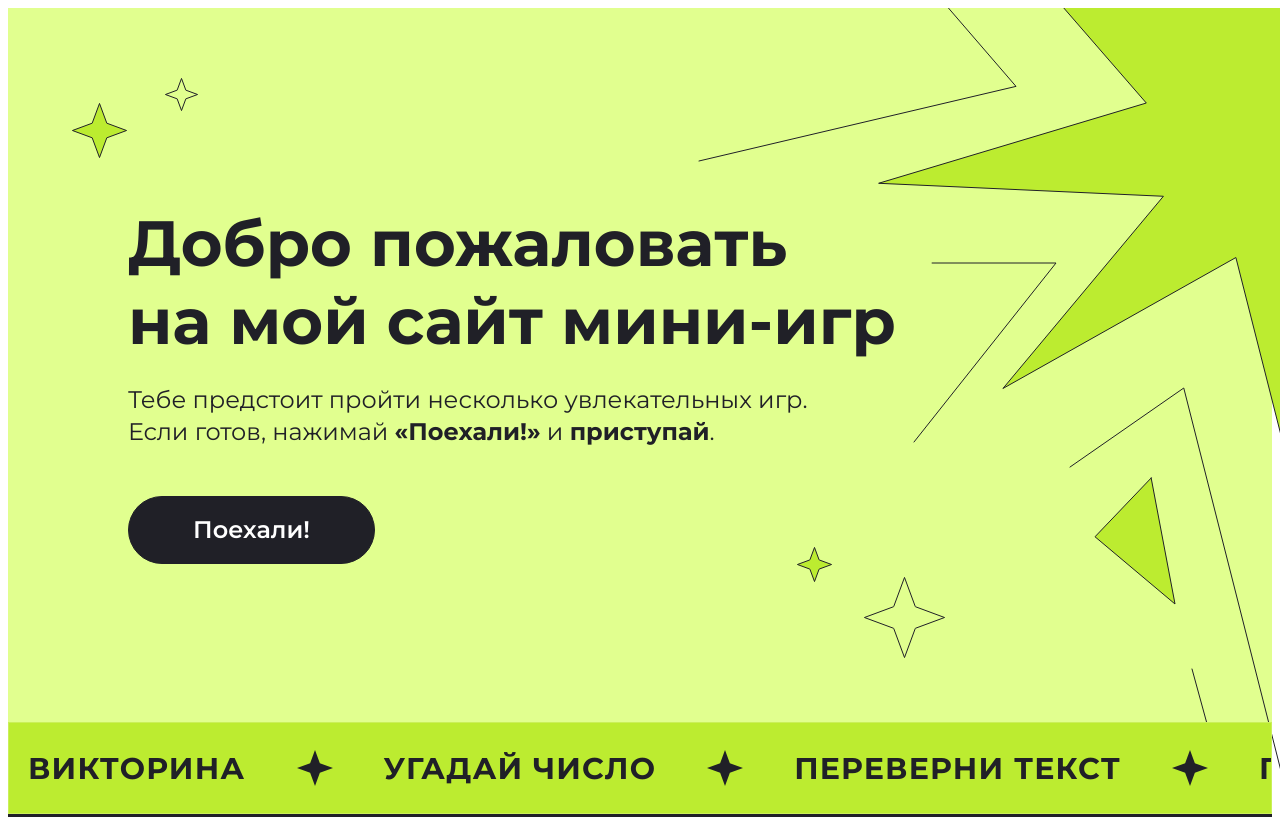
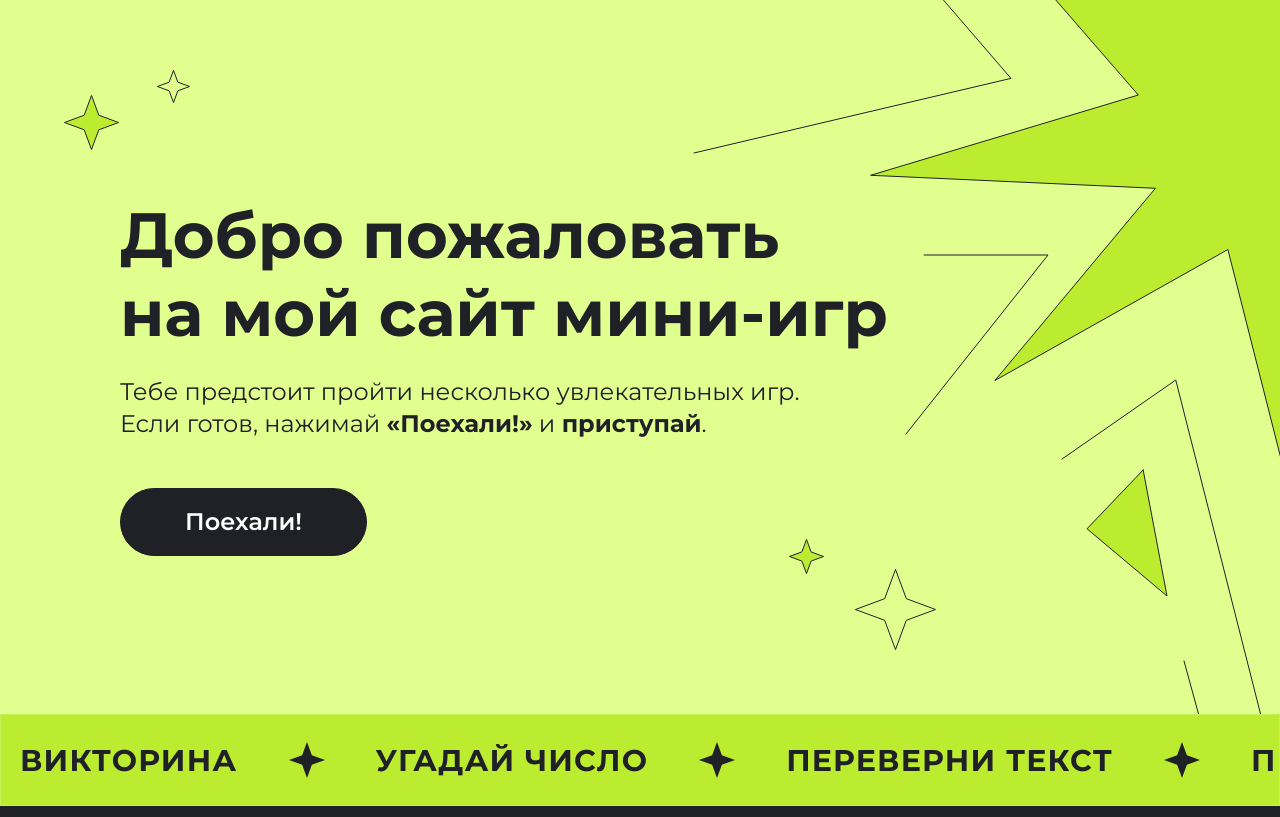
Before and after one commit to Natkn/2-nd-course-hw, a plain HTML site: page index.html in a window 1280 px wide. Shown: the top 817 px of the page. Drawn offline with Linux system fonts and the light colour scheme.

Commit message:
added img

```diff
--- a/style.scss
+++ b/style.scss
@@ -1,3 +1,11 @@
+* {
+    padding: 0;
+    margin: 0;
+}
+
+
+
+
 .center {
     padding-left: calc(50% - 600px);
     padding-right: calc(50% - 600px);
@@ -102,7 +110,7 @@ line-height: 34px;
 }
 
 .header-big-upline{
-    padding-left: 22%;
+    padding-left: 17%;
     position: absolute;
 display: flex;
 }
@@ -111,13 +119,13 @@ display: flex;
     position: absolute;
     display: flex;
     padding-top: 254px;
-    padding-left: 70%;
+    padding-left: 64%;
 
 }
 
 
 .header-big-dline{
-    padding-left: 142%;
+    padding-left: 136%;
     position: absolute;
     padding-top: 379px;
     padding-left: px;
@@ -129,28 +137,28 @@ display: flex;
     position: absolute;
     display: flex;
     padding-top: 660px;
-    padding-left: 154%;
+    padding-left: 148%;
 }
 
 .header-big-smallstar{
     padding-top: 538px;
-    padding-left: 120%;
+    padding-left: 92%;
 
 }
 
 .header-big-star{
     padding-top: 568px;
-    padding-left: 25%;
+    padding-left: 24%;
 }
 
 .header-big-tri{
     position: absolute;
 padding-top: 468px;
-padding-left: 126%;
+padding-left: 120%;
 }
 .header-bigstar{
     width: 413px;
-    padding-left: 3%;
+
 
 }
 
@@ -178,7 +186,7 @@ justify-content: center;
 }
 
 .main{
-    background: url(./img/mainstar\ \(1\).png) right top 107px no-repeat,
+    background: url(./img/mainstar.svg) right top 107px no-repeat,
      url(./img/mainstarsmall.svg) left 25px top 770px no-repeat ,
       url(./img/mainstarbig.svg)left 40px top 822px no-repeat ;
 }
```
Also changed, not shown: img/card1.png (added), img/card2.png (added), img/card3.png (added), img/card4.png (added), img/card5.png (added), img/card6.png (added), img/mainstar.svg (added), img/mainstarbig.svg (added), img/mainstarsmall.svg (added), style.css, 1 other file.
